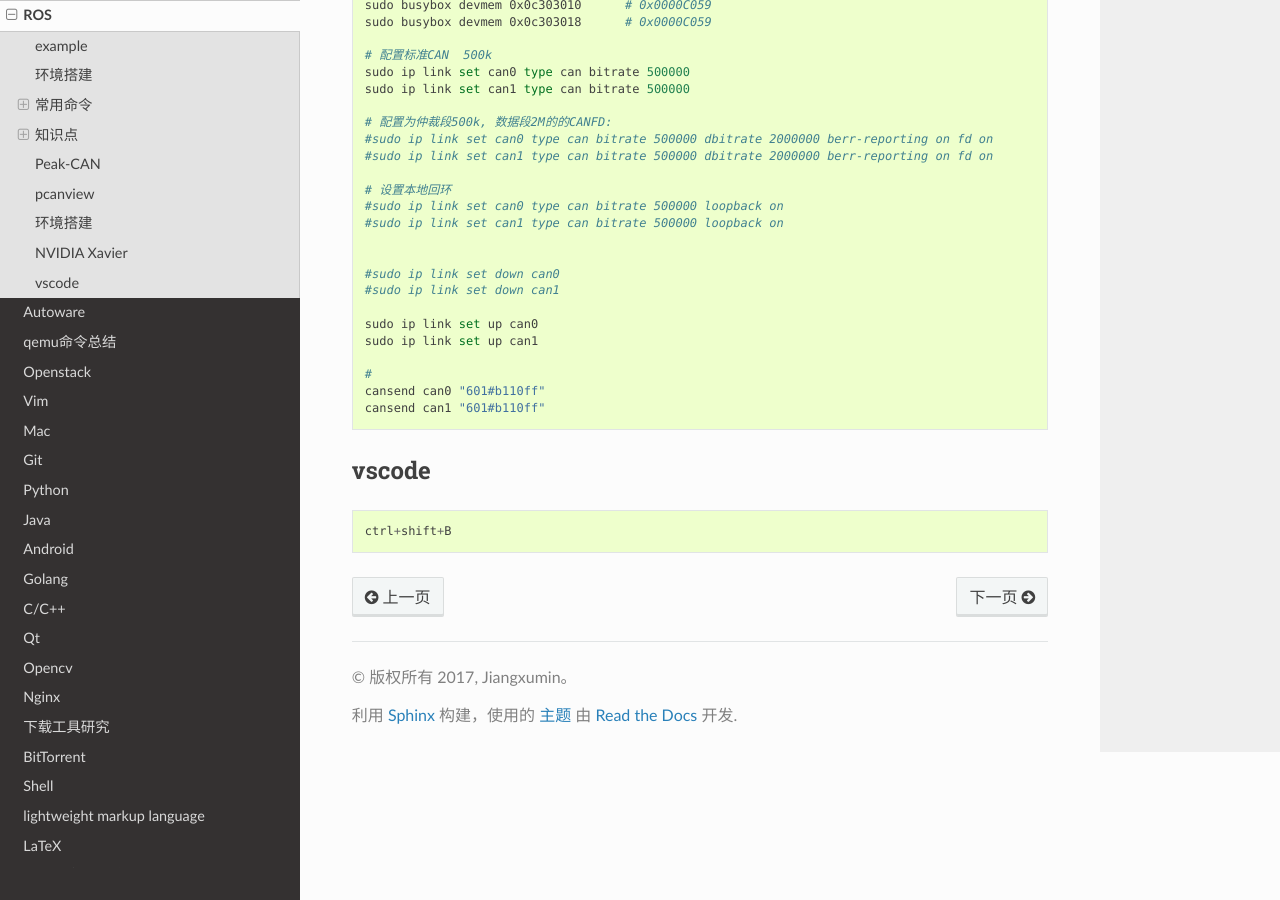
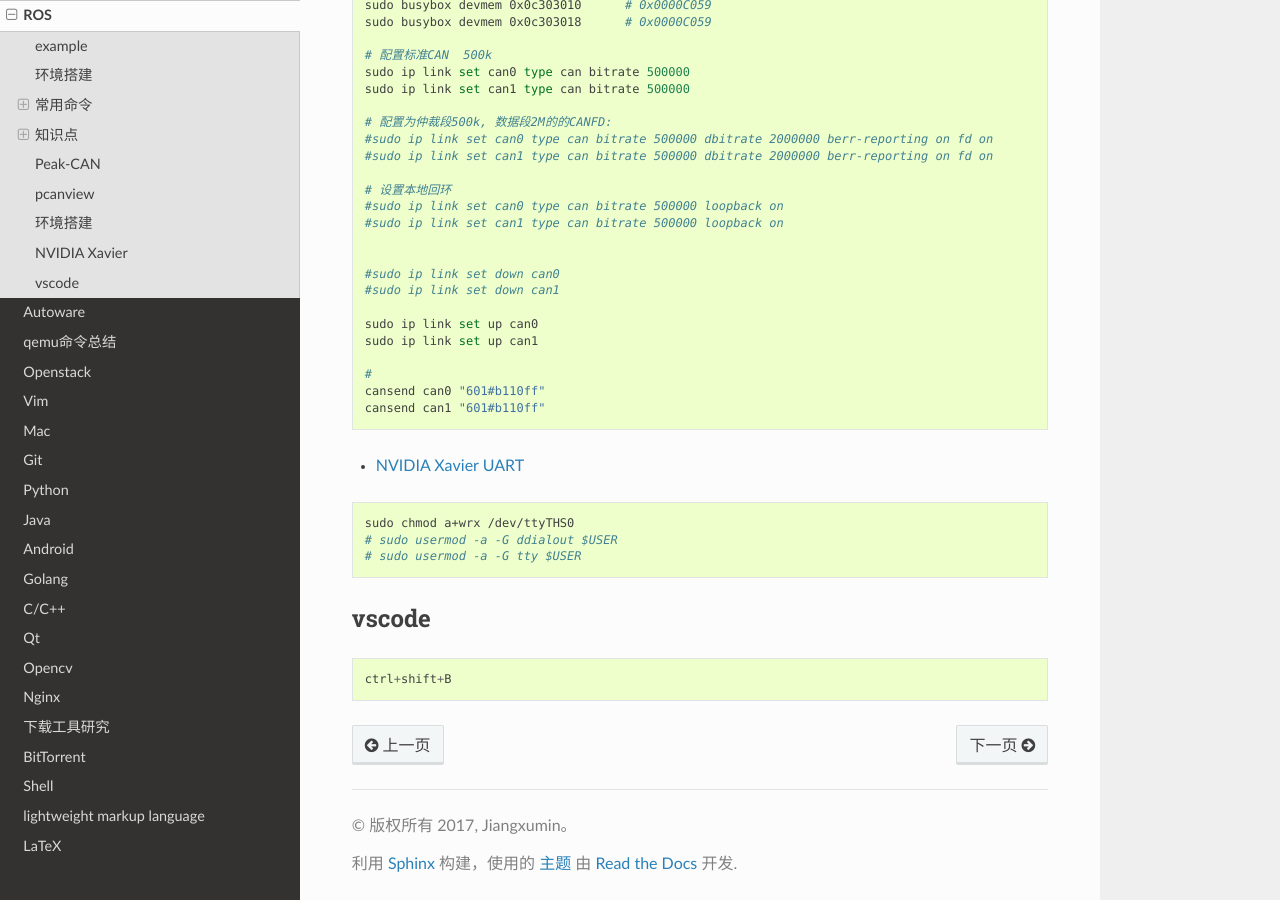
Before and after one commit to my-rds-store/my_space, a Sphinx documentation site: the page built from source/ros/index.rst, in a window 1280 px wide and 900 px high, scrolled down 10460 px. Built offline with Sphinx 7.4.7 and the Read the Docs theme 2.0.0, drawn with Linux system fonts in a browser that asks for light colours.

Commit message:
update ...

```diff
--- a/source/ros/index.rst
+++ b/source/ros/index.rst
@@ -631,6 +631,16 @@ NVIDIA Xavier
     cansend can1 "601#b110ff"
 
 
+* `NVIDIA Xavier UART <https://blog.csdn.net/weifengdq/article/details/103071182>`_
+
+.. code-block:: sh
+
+    sudo chmod a+wrx /dev/ttyTHS0
+    # sudo usermod -a -G ddialout $USER
+    # sudo usermod -a -G tty $USER
+
+
+
 
 
 
```
